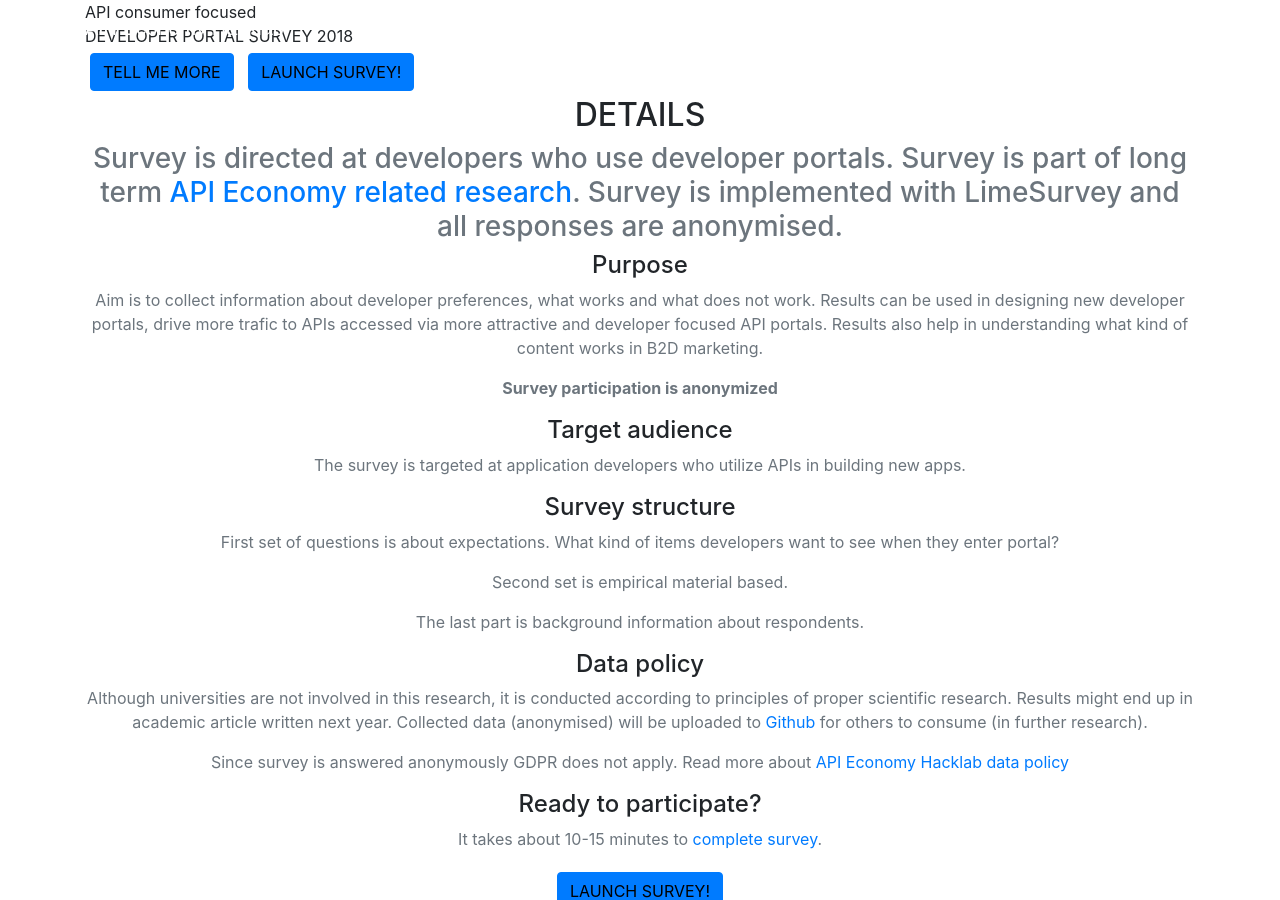
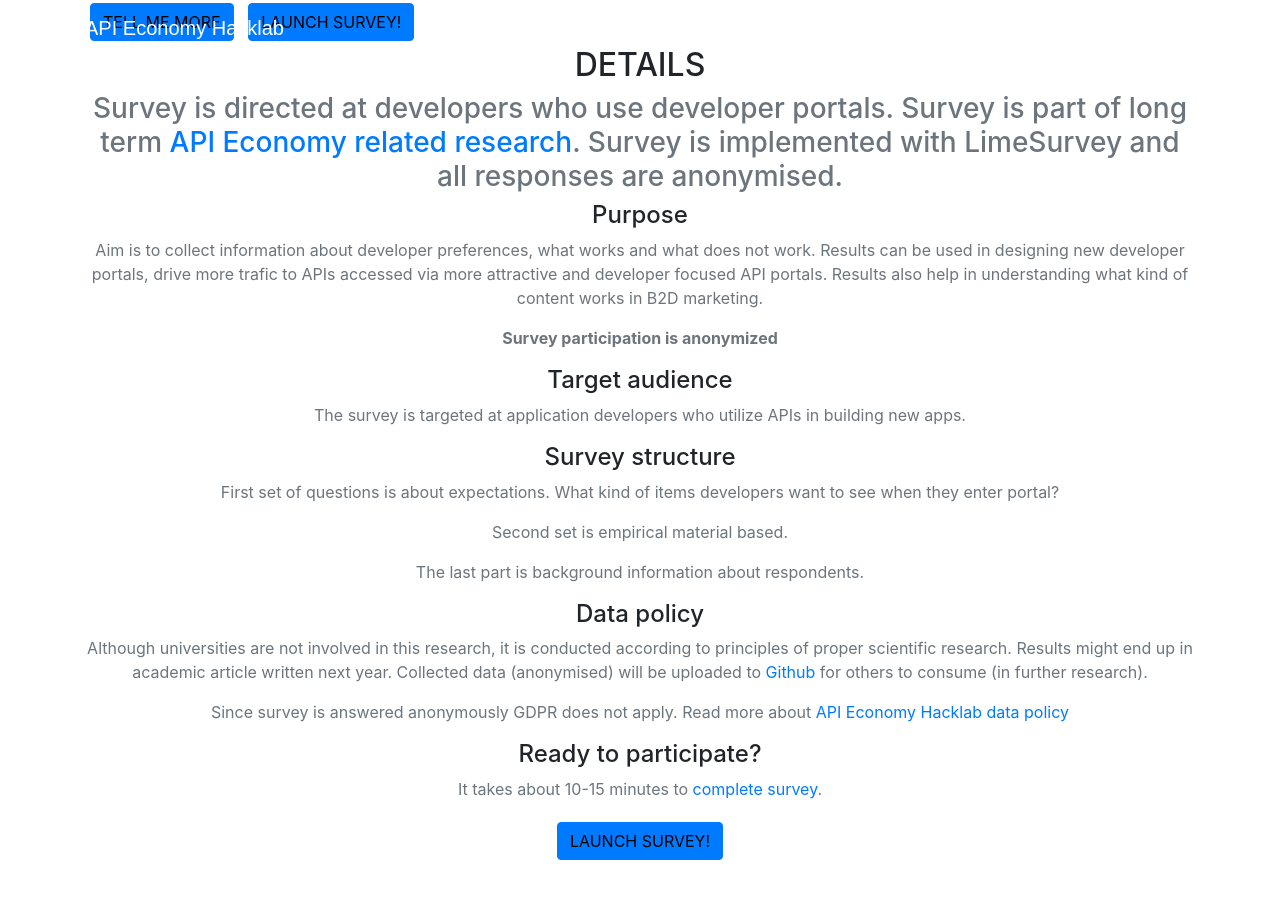
Before and after one commit to apieconomyhacklab/apiportalsurvey, a Jekyll site: the page built from index.md, in a window 1280 px wide and 900 px high. Built offline with Jekyll 4.4.1, drawn with Linux system fonts in a browser that asks for light colours; nearby versions of some CDN libraries; some web fonts are replaced; library files that are not in the unit come from our copies.

Commit message:
CSS less padding top

```diff
--- a/_layouts/home.html
+++ b/_layouts/home.html
@@ -9,7 +9,7 @@ layout: default
     <!-- Header -->
     <header class="masthead">
       <div class="container">
-        <div class="intro-text" style="padding-top:-50px;">
+        <div class="intro-text" style="margin-top:-50px;">
           <div class="intro-lead-in">{{ site.data.home.intro.lead-in }}</div>
           <div class="intro-heading text-uppercase">{{ site.data.home.intro.heading }}</div>
           <a class="btn btn-primary btn-xl text-uppercase js-scroll-trigger" style="color:#000;margin: 5px;" href="#details">{{ site.data.home.intro.btn }}</a>
```
